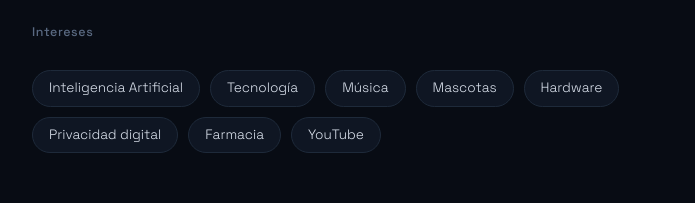
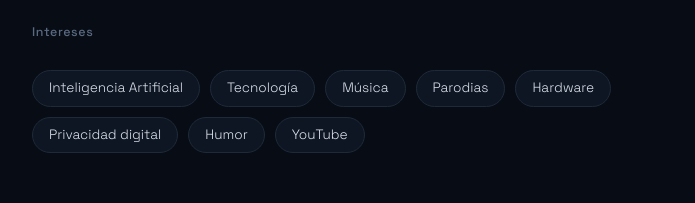
Before and after one commit to Karoll39/Start, a plain HTML site: page index.html in a window 1280 px wide. Shown: the part 870-1073 px from the top of the page, without its empty margins (292-987 px from the left). Drawn offline with Linux system fonts and the light colour scheme.

Commit message:
Replace 'Mascotas' and 'Farmacia' with 'Parodias' and 'Humor'
Cambio intereses por parodia y humor

```diff
--- a/index.html
+++ b/index.html
@@ -245,10 +245,10 @@
       <span class="tag">Inteligencia Artificial</span>
       <span class="tag">Tecnología</span>
       <span class="tag">Música</span>
-      <span class="tag">Mascotas</span>
+      <span class="tag">Parodias</span>
       <span class="tag">Hardware</span>
       <span class="tag">Privacidad digital</span>
-      <span class="tag">Farmacia</span>
+      <span class="tag">Humor</span>
       <span class="tag">YouTube</span>
     </div>
   </div>
```
